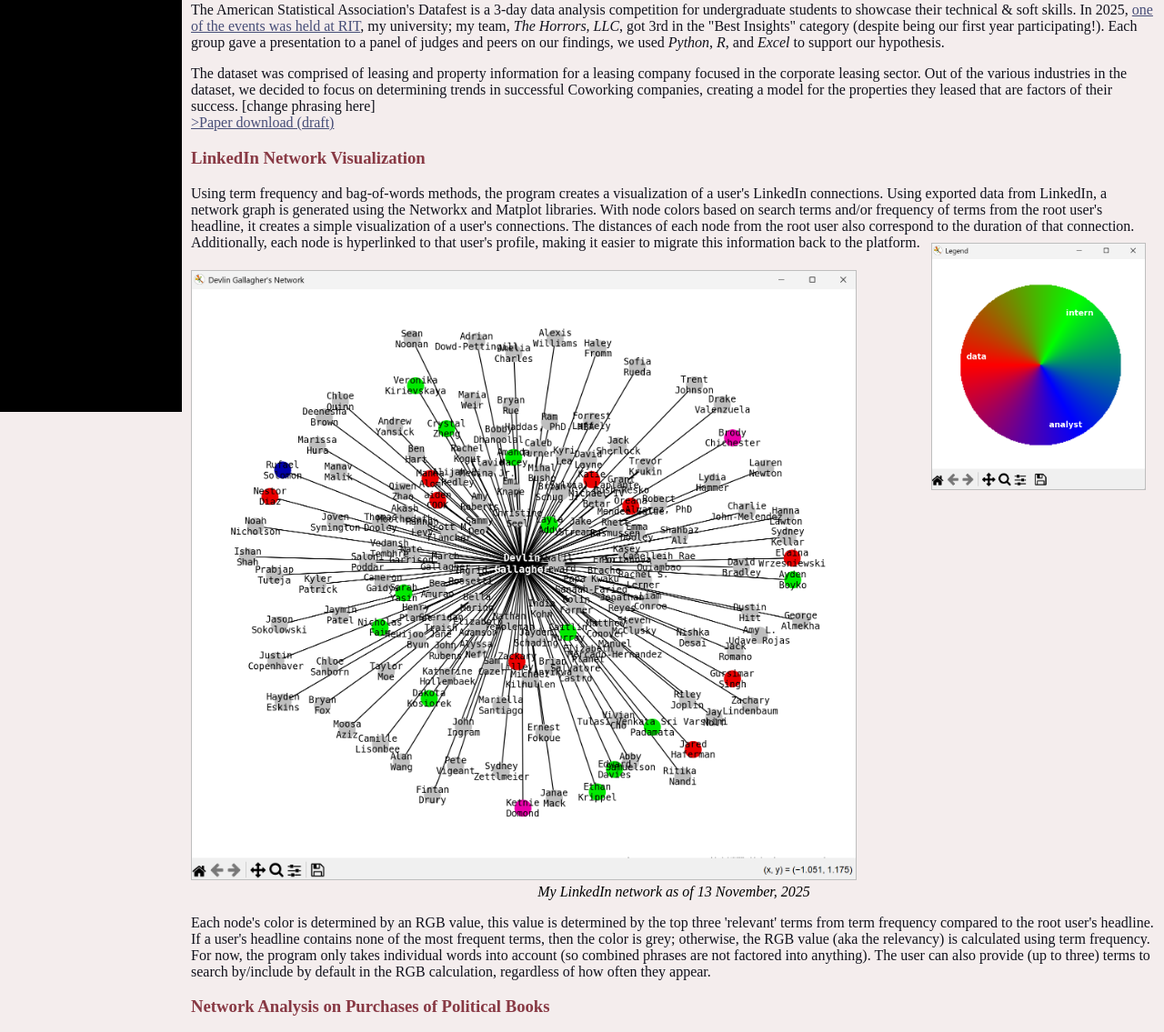
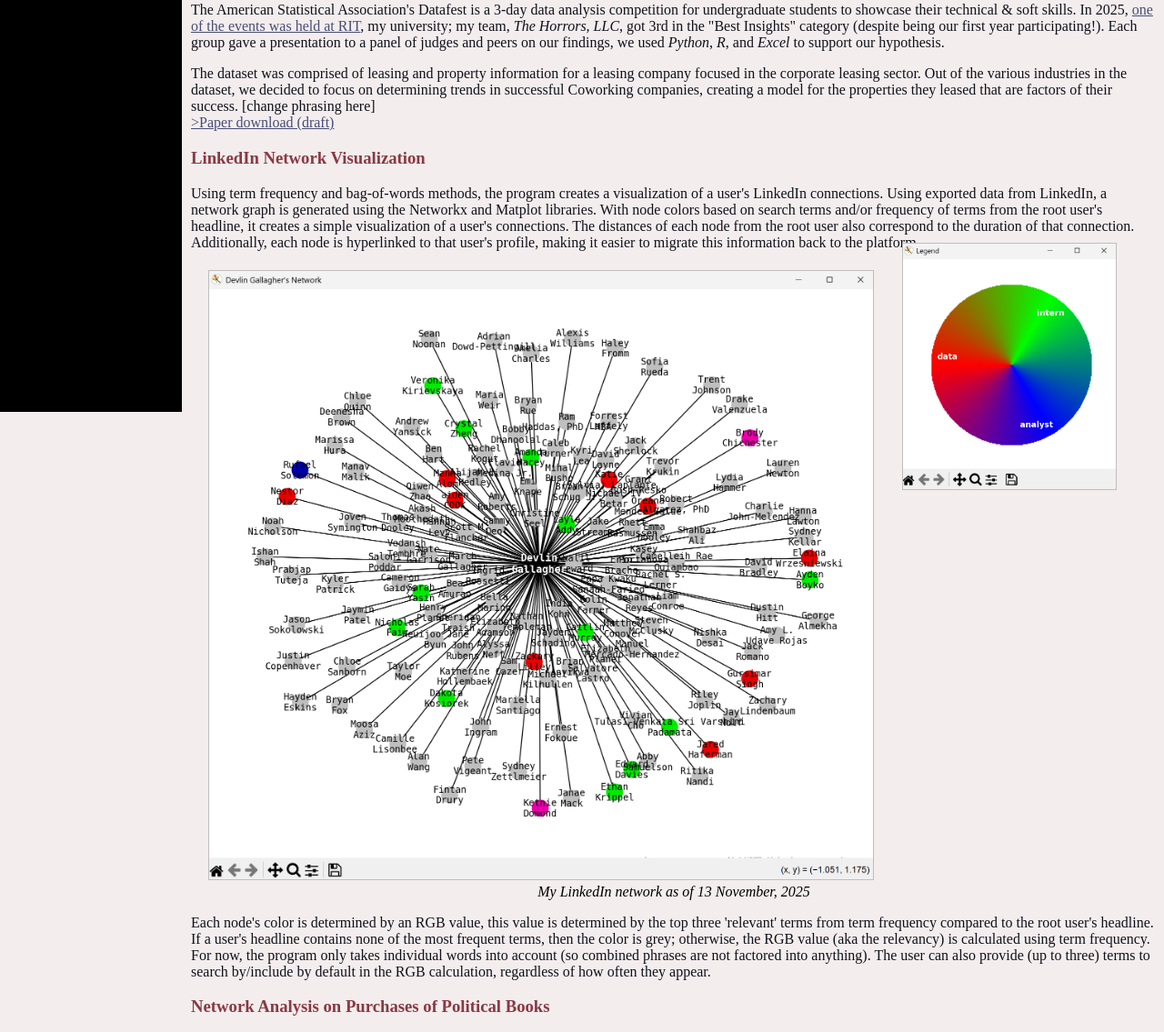
Before and after one commit to possumgod/possumgod.github.io, a PHP site: page /content.html in a window 1280 px wide; the page is wider, and only the part inside the window is pictured. Shown: the part 439-1574 px from the top of that part at 91% size. Run offline with PHP 8.4, Linux system fonts and the light colour scheme.

Commit message:
minor changes (again)

```diff
--- a/style.css
+++ b/style.css
@@ -66,9 +66,12 @@
 }
 
 #network {
+    display: block;
+    margin-left: auto;
+    margin-right: auto;
     margin: auto;
     position: relative;
-    width: 100vw;
+    width: 80vw;
     height: auto;
     max-height: 50em;
 }
@@ -89,7 +92,7 @@
     z-index: 2;
     float: right;
     top: -30px;
-    right: 30px;
+    right: -175px;
     margin-right: 200px;
 }
 
```
